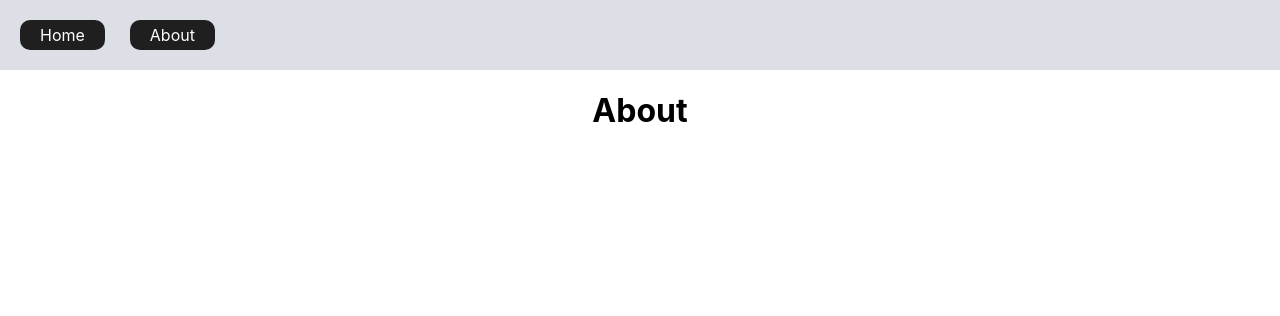
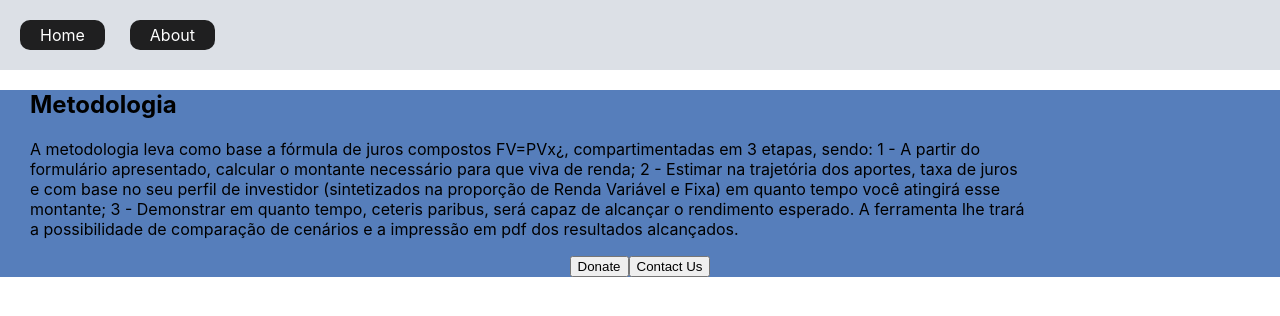
Before and after one commit to EuripedesNaves/calculadora-aposentadoria, a React (Create React App) app: page /about in a window 1280 px wide. Shown: the top 316 px of the page. Built offline with nearby package versions, Linux system fonts and the light colour scheme.

Commit message:
feat: about and formulario de perguntas

```diff
--- a/src/components/About.js
+++ b/src/components/About.js
@@ -1,9 +1,45 @@
-import React from 'react'
+import React from 'react';
+import styled from 'styled-components';
+
+const Titulo = styled.div`
+    background-color: #567ebb;
+`;
+
+const Name = styled.h2`
+  display: flex;
+  text-align: left;
+  justify-content: left;
+  margin-left: 30px;
+`;
+
+const Metodologia = styled.p`
+  display: flex;
+  text-align: left;
+  justify-content: left;
+  width: 1000px;
+  overflow-wrap: break-word;
+  word-wrap: break-word;
+  word-break: break-word;
+  margin-left: 30px;
+`;
 
 export const About = () => {
     return (
-      <div>
-        <h1>About</h1>
-      </div>
+        <Titulo>
+        <Name>Metodologia</Name>
+        <Metodologia>A metodologia leva como base a fórmula de juros compostos FV=PVx¿, compartimentadas em 3 etapas, sendo:
+        1 - A partir do formulário apresentado, calcular o montante necessário
+para que viva de renda;
+2 - Estimar na trajetória dos aportes, taxa de juros e com base no seu
+perfil de investidor (sintetizados na proporção de Renda Variável e
+Fixa) em quanto tempo você atingirá esse montante;
+3 - Demonstrar em quanto tempo, ceteris paribus, será capaz de
+alcançar o rendimento esperado.
+A ferramenta lhe trará a possibilidade de comparação de cenários e a
+impressão em pdf dos resultados alcançados. </Metodologia>
+    <button type="submit">Donate</button>
+    <button type="submit">Contact Us</button>
+    </Titulo>
+
     )
   }
--- /dev/null
+++ b/src/components/Form.js
@@ -0,0 +1,51 @@
+import React, { useState } from 'react';
+import { useNavigate } from 'react-router-dom';
+
+export const Form = () => {
+    const [QuantosAnos, setQuantosAnos] = useState('');
+    const [RendaEsperada, setRendaEsperada] = useState ('');
+    const [RendaMensal, setRendaMensal] = useState ('');
+    const [MontaDespesas, setMontaDespesas] = useState ('');
+
+    const handleQuantosAnosInput = e => setQuantosAnos(e.target.value);
+    const handleRendaEsperadaInput = e => setRendaEsperada(e.target.value);
+    const handleRendaMensalInput = e => setRendaMensal (e.target.value);
+    const handleMontaDespesasInput = e => setMontaDespesas(e.target.value);
+
+    return (
+        <div className="Form">
+        <h3> Formulário de Perguntas</h3>
+        <form>
+            <label>Em quantos anos você deseja se aposentar?</label>
+            <input
+                type="number"
+                name="QuantosAnos"
+                value={QuantosAnos}
+                onChange={handleQuantosAnosInput}
+            />
+            <label>Quanto você esperar ter de renda na aposentadoria?</label>
+            <input
+                type="number"
+                name="RendaEsperada"
+                value={RendaEsperada}
+                onChange={handleRendaEsperadaInput}
+            />
+            <label>Qual é a sua renda mensal líquida?</label>
+            <input
+                type="number"
+                name="RendaMensal"
+                value={RendaMensal}
+                onChange={handleRendaMensalInput}
+            />
+            <label>Qual é a monta de suas despesas</label>
+            <input
+                type="number"
+                name="MontaDespesas"
+                value={MontaDespesas}
+                onChange={handleMontaDespesasInput}
+            />
+        </form>
+        <button type="submit">Realizar Cálculo</button>
+        </div>
+    )
+  }
--- a/src/components/Home.js
+++ b/src/components/Home.js
@@ -1,5 +1,6 @@
 import React from 'react';
 import styled from 'styled-components';
+import { Form } from './Form';
 
 const Title = styled.h1`
     background-color: #2b4c7e;
@@ -7,10 +8,17 @@ const Title = styled.h1`
     padding: 20px;
 `;
 
+//TENTATIVA DE ESTILIZAR O FORMULÁRIO
+//const Formulario = styled.Form`
+   // display: flex;
+   // flex-direction: column;
+//`;
+
 export const Home = () => {
     return (
       <div>
         <Title>Simulador Aposentadoria</Title>
+        <Form/>
       </div>
     )
   }
```
